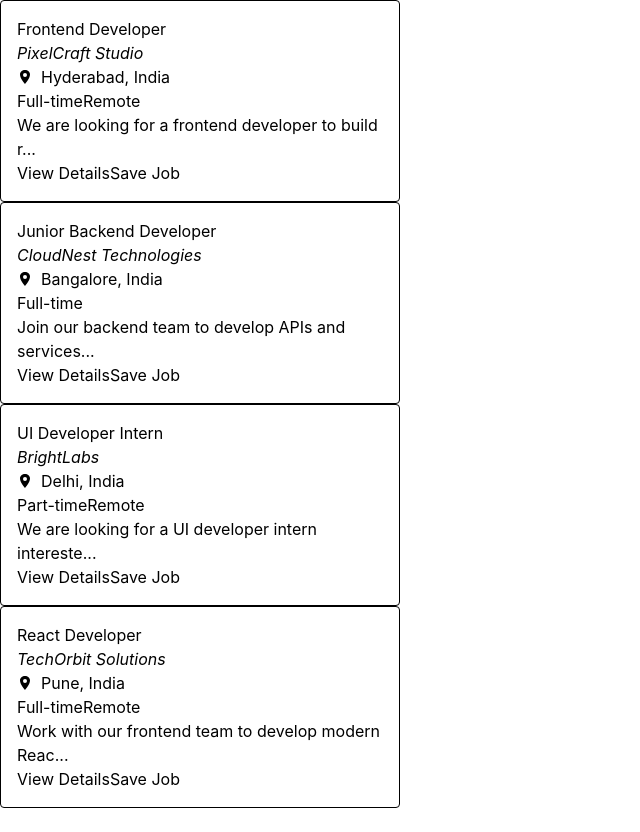
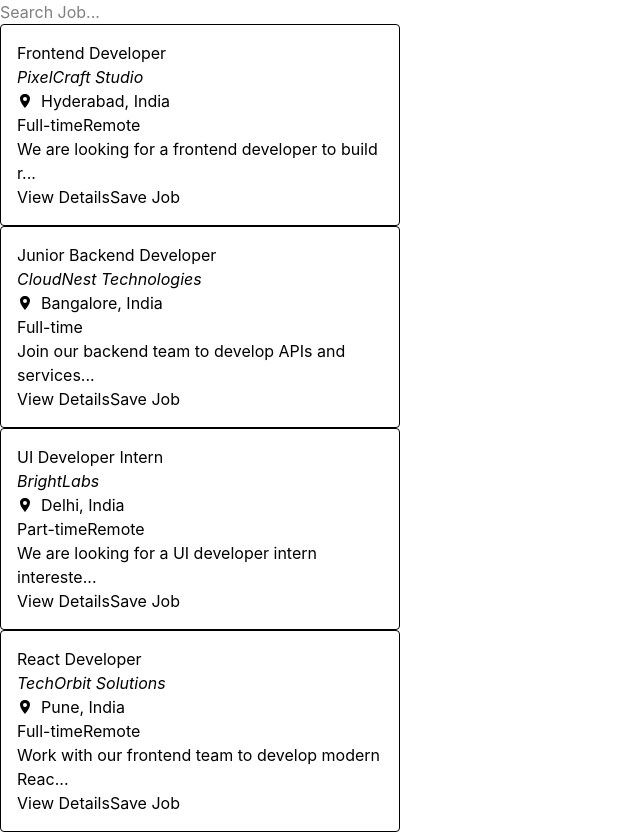
Before and after one commit to pedinistar/DevJobs-Board-Job-Search-Dashboard, a React (Vite) app: page / in a window 1280 px wide. Shown: the whole page, without its empty margins (0-640 px from the left). Before the commit the page ends 808 px from the top, so only its background shows below. Built offline with nearby package versions, Linux system fonts and the light colour scheme.

Commit message:
feat: Search Bar

```diff
--- a/src/App.jsx
+++ b/src/App.jsx
@@ -1,12 +1,23 @@
 import jobs from "./data/jobs";
 import JobCard from "./components/JobCard";
+import { useState } from "react";
+import SearchBar from "./components/SearchBar";
 
 const App = () => {
+  const [searchTerm, setSearchTerm] = useState("");
+
+  const filteredJobs = jobs.filter((job) =>
+    job.title.toLowerCase().includes(searchTerm.toLowerCase()),
+  );
+
   return (
     <div>
-      {jobs.map((job) => (
-        <JobCard key={job.id} job={job} />
-      ))}
+      <SearchBar searchTerm={searchTerm} setSearchTerm={setSearchTerm} />
+      <div>
+        {filteredJobs.map((job) => (
+          <JobCard key={job.id} job={job} />
+        ))}
+      </div>
     </div>
   );
 };
--- /dev/null
+++ b/src/components/SearchBar.jsx
@@ -0,0 +1,14 @@
+const SearchBar = ({ searchTerm, setSearchTerm }) => {
+  return (
+    <div>
+      <input
+        type="text"
+        placeholder="Search Job..."
+        value={searchTerm}
+        onChange={(e) => setSearchTerm(e.target.value)}
+      />
+    </div>
+  );
+};
+
+export default SearchBar;
```
